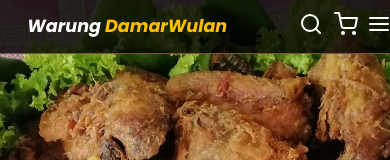
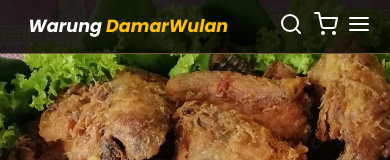
Before and after one commit to warungdamarwulan/damarwulan, a plain HTML site: page index.html in a window 390 px wide. Shown: the top 160 px of the page. Drawn offline with nearby package versions, Linux system fonts and the light colour scheme.

Commit message:
revisi display navbar pada telepon

```diff
--- a/css/style.css
+++ b/css/style.css
@@ -376,4 +376,12 @@ footer .credit {
   #hamburger-menu {
     position: absolute;
   }
+
+  .navbar .navbar-logo {
+    padding-left: 1px;
+  }
+
+  .navbar .navbar-extra {
+    padding-right: 20px;
+  }
 }
```
